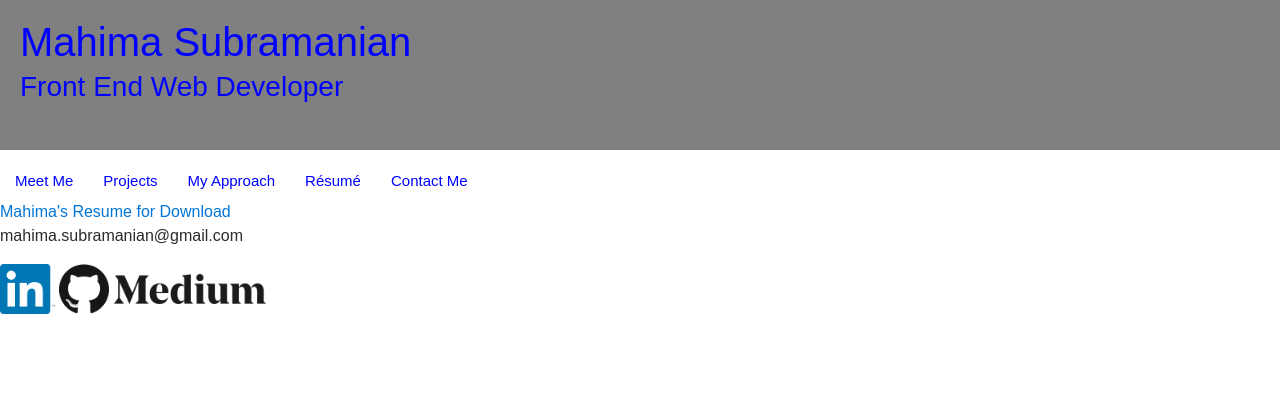
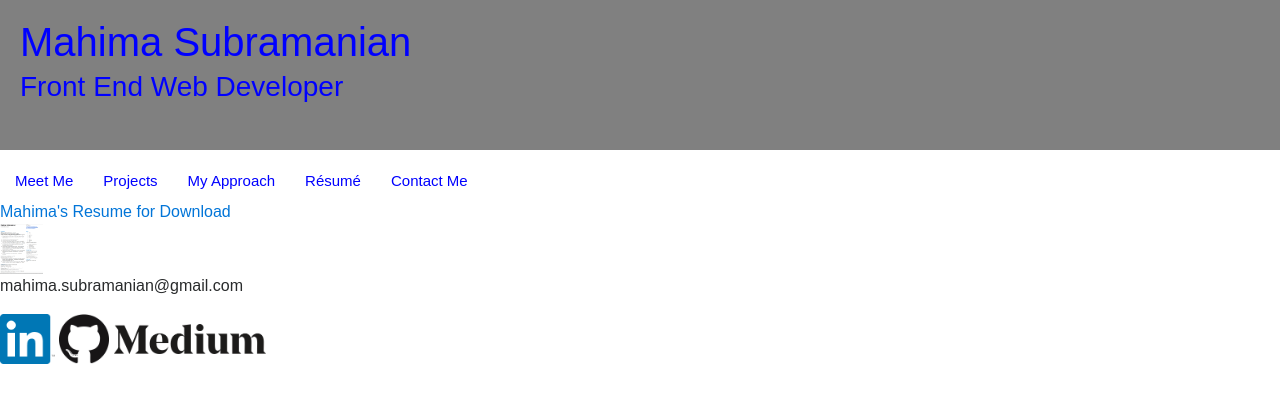
Before and after one commit to Smahima/smahima.github.io, a React (Create React App) app: page /resume in a window 1280 px wide. Shown: the top 402 px of the page. Built offline with nearby package versions, Linux system fonts and the light colour scheme.

Commit message:
added screenshot of resume to resume page

```diff
--- a/src/components/Resume.js
+++ b/src/components/Resume.js
@@ -1,6 +1,7 @@
 import React, { Component } from 'react';
 import { NavLink } from 'react-router-dom';
-import resumepdf from '../documents/Subramanian_Mahima_Résumé.pdf'
+import resumepdf from '../documents/Subramanian_Mahima_Résumé.pdf';
+import resume from '../images/resume.png';
 
 
 export default  class Resume extends Component {
@@ -13,7 +14,10 @@ export default  class Resume extends Component {
         <a id="pdf" href={resumepdf}>{"Mahima's Resume for Download "}</a>
       </div>
 
+      <div>
+      <a><img src={resume} alt="screenshot of resume" height="50px"/> </a>
 
+      </div>
 
 
        </div>
```
Also changed, not shown: src/images/resume.png (added).
